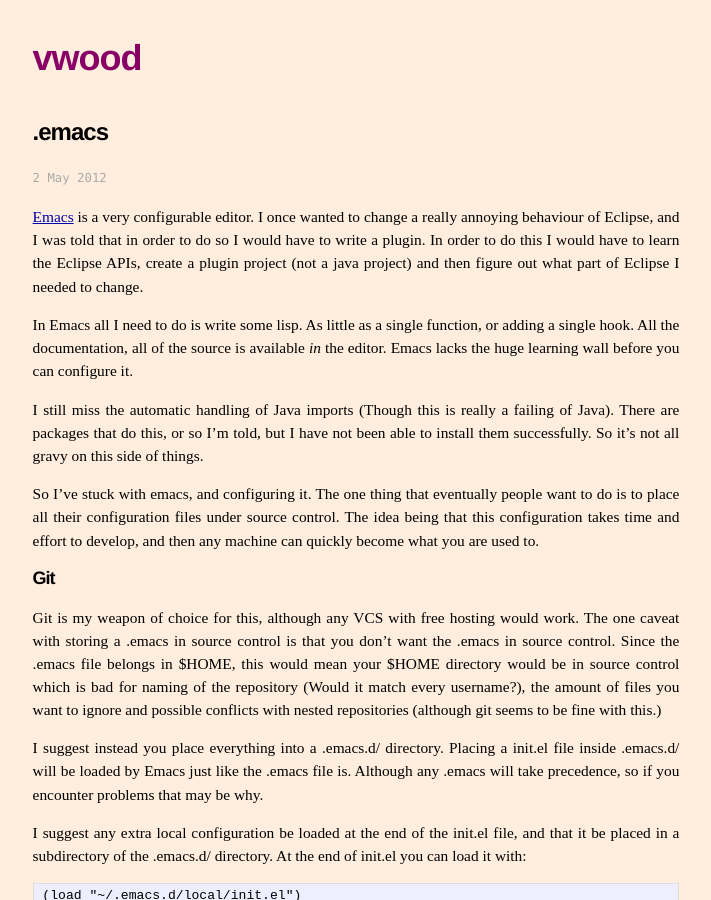
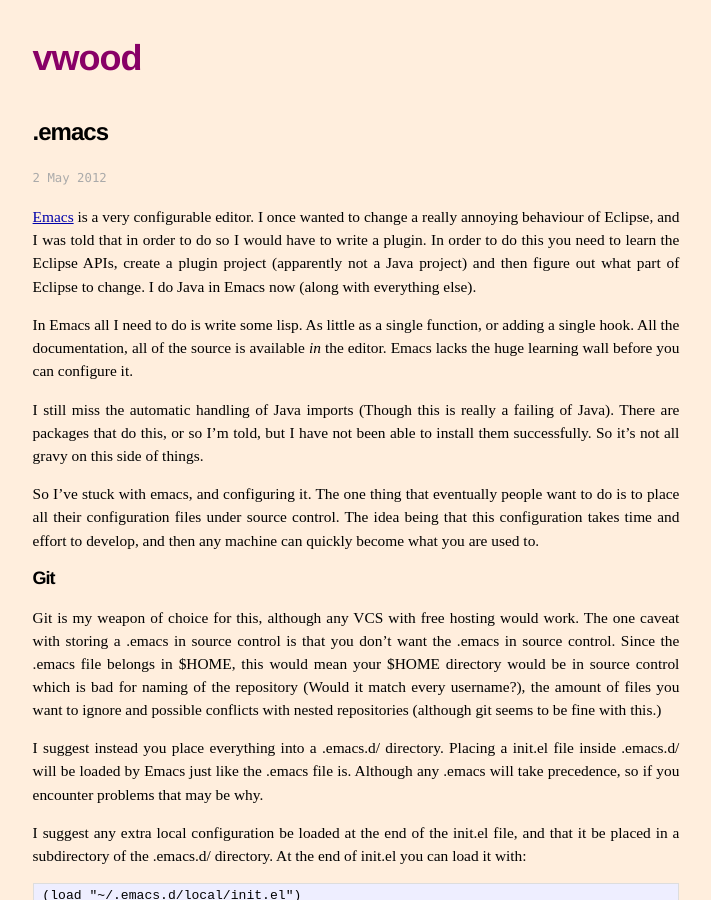
Before and after one commit to vwood/vwood.github.com, a Jekyll site: the page built from _posts/2012-5-2-dot-emacs.md, in a window 1280 px wide and 900 px high. Shown: the whole window, without its empty margins (284-995 px from the left). Built offline with Jekyll 4.4.1, drawn with Linux system fonts in a browser that asks for light colours.

Commit message:
Minor Edit.

```diff
--- a/_posts/2012-5-2-dot-emacs.md
+++ b/_posts/2012-5-2-dot-emacs.md
@@ -8,7 +8,7 @@
 ================
 <p class="meta">2 May 2012</p>
 
-[Emacs](http://www.gnu.org/software/emacs/) is a very configurable editor. I once wanted to change a really annoying behaviour of Eclipse, and I was told that in order to do so I would have to write a plugin. In order to do this I would have to learn the Eclipse APIs, create a plugin project (not a java project) and then figure out what part of Eclipse I needed to change.
+[Emacs](http://www.gnu.org/software/emacs/) is a very configurable editor. I once wanted to change a really annoying behaviour of Eclipse, and I was told that in order to do so I would have to write a plugin. In order to do this you need to learn the Eclipse APIs, create a plugin project (apparently not a Java project) and then figure out what part of Eclipse to change. I do Java in Emacs now (along with everything else).
 
 In Emacs all I need to do is write some lisp. As little as a single function, or adding a single hook. All the documentation, all of the source is available *in* the editor. Emacs lacks the huge learning wall before you can configure it.
 
```
